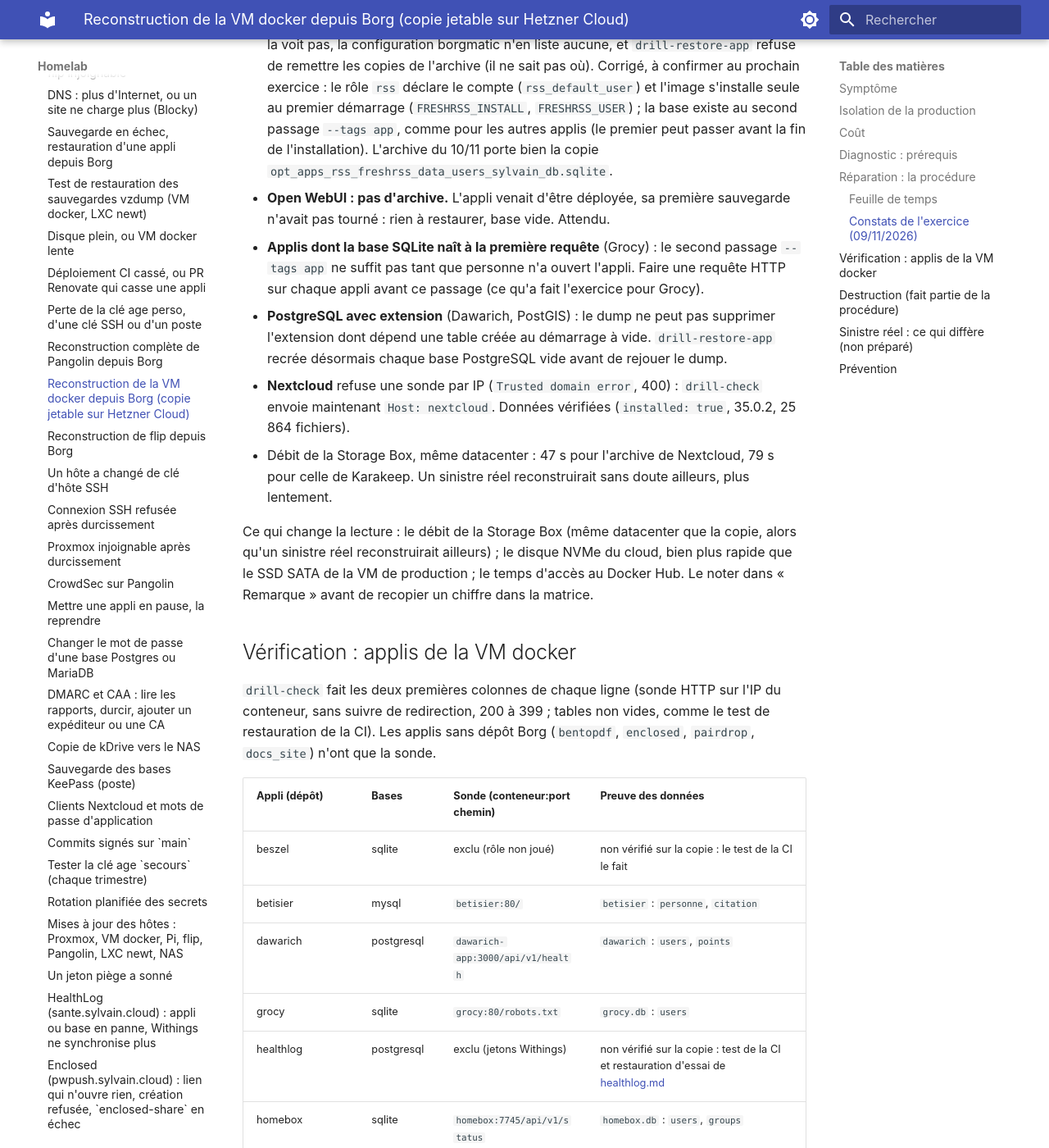
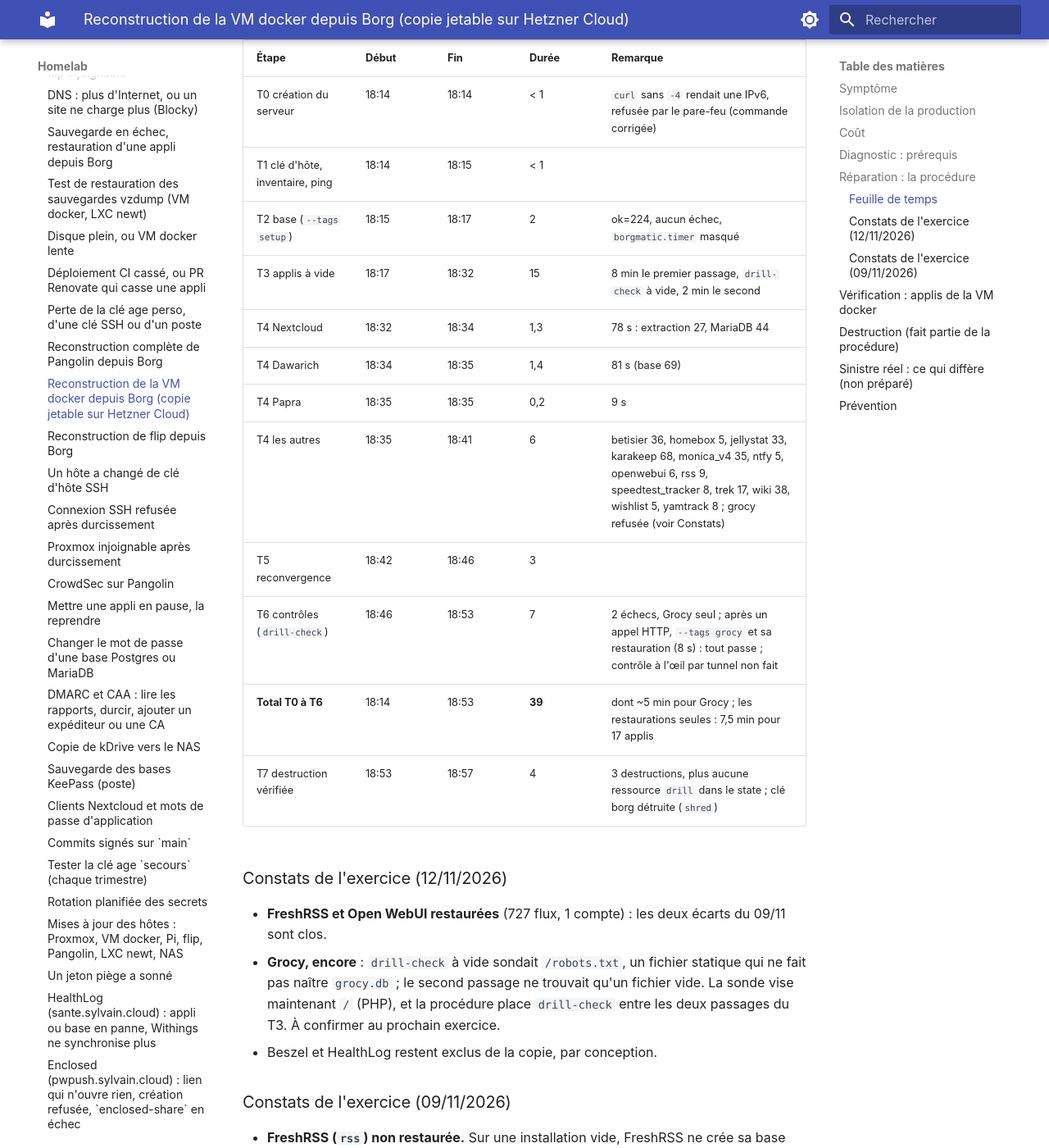
Before and after one commit to sylvainmetayer/homelab, an MkDocs documentation site: the page built from docs/runbooks/reconstruction-vm-docker.md, in a window 1280 px wide and 1400 px high, scrolled down 6068 px. Shown: the whole window at 82% size. Built offline with MkDocs 1.6.1 and Material for MkDocs 9.7.7, drawn with Linux system fonts in a browser that asks for light colours; some of the changed text lies outside the part shown.

Commit message:
docs(drill): exercice du 12/11 (39 min, 17 applis), sonde Grocy qui crée sa base
Claude-Session: https://claude.ai/code/session_01EfxfYAbz2gwpFVQsyUyGKn

````diff
--- a/docs/runbooks/reconstruction-vm-docker.md
+++ b/docs/runbooks/reconstruction-vm-docker.md
@@ -87,7 +87,7 @@ Chaque étape porte un repère (T0…) de la feuille de temps. Démarrer le chro
 **T0. Créer le serveur** (depuis un clone à jour de `main`, hors checkout principal) :
 
 ```bash
-ip=$(curl -s https://ifconfig.me)
+ip=$(curl -4 -s https://ifconfig.me)   # -4 : le pare-feu attend une IPv4 en /32
 mise exec -- tofu -chdir=tofu/pangolin plan  -var "drill={enabled=true,allowed_ssh_cidrs=[\"$ip/32\"]}"
 ```
 
@@ -123,8 +123,10 @@ borgmatic ; les images se tirent ici : c'est le temps de téléchargement, mesur
 ansible-playbook docker.yml -e drill_target=drill -e docker_drill_key_file="$XDG_RUNTIME_DIR/drill_borg_key"
 ```
 
-Puis **une seconde fois, même commande avec `--tags app`**, une fois les applis
-démarrées : Ansible ne repère une base SQLite (à exclure, à copier avant
+Puis `sudo drill-check` sur la copie (ses sondes font naître la base de Grocy,
+créée au premier appel seulement ; les contrôles de données échouent, c'est
+attendu), et **une seconde fois, même commande avec `--tags app`**, une fois les
+applis démarrées : Ansible ne repère une base SQLite (à exclure, à copier avant
 sauvegarde) que sur le disque ; au premier passage elle n'existe pas encore, et
 la configuration de l'appli ne la liste pas. Sans ce second passage,
 `drill-restore-app` s'arrête sur ce constat plutôt que de relancer l'appli à vide.
@@ -185,6 +187,34 @@ lignes `RESTORE-RESULT`) :
 | **Total T0 à T6** | 21:50 | 22:27 | **37** | dont ~10 min de corrections ; les restaurations seules : ~13 min |
 | T7 destruction vérifiée | 22:25 | 22:27 | 2 | 3 destructions, API : 0 serveur, volume, pare-feu, image `role=drill` |
 
+Exercice du 12/11/2026 (cpx42, fsn1 ; mené par Claude, sans correction du rôle
+en cours de route) :
+
+| Étape | Début | Fin | Durée | Remarque |
+|---|---|---|---|---|
+| T0 création du serveur | 18:14 | 18:14 | < 1 | `curl` sans `-4` rendait une IPv6, refusée par le pare-feu (commande corrigée) |
+| T1 clé d'hôte, inventaire, ping | 18:14 | 18:15 | < 1 | |
+| T2 base (`--tags setup`) | 18:15 | 18:17 | 2 | ok=224, aucun échec, `borgmatic.timer` masqué |
+| T3 applis à vide | 18:17 | 18:32 | 15 | 8 min le premier passage, `drill-check` à vide, 2 min le second |
+| T4 Nextcloud | 18:32 | 18:34 | 1,3 | 78 s : extraction 27, MariaDB 44 |
+| T4 Dawarich | 18:34 | 18:35 | 1,4 | 81 s (base 69) |
+| T4 Papra | 18:35 | 18:35 | 0,2 | 9 s |
+| T4 les autres | 18:35 | 18:41 | 6 | betisier 36, homebox 5, jellystat 33, karakeep 68, monica_v4 35, ntfy 5, openwebui 6, rss 9, speedtest_tracker 8, trek 17, wiki 38, wishlist 5, yamtrack 8 ; grocy refusée (voir Constats) |
+| T5 reconvergence | 18:42 | 18:46 | 3 | |
+| T6 contrôles (`drill-check`) | 18:46 | 18:53 | 7 | 2 échecs, Grocy seul ; après un appel HTTP, `--tags grocy` et sa restauration (8 s) : tout passe ; contrôle à l'œil par tunnel non fait |
+| **Total T0 à T6** | 18:14 | 18:53 | **39** | dont ~5 min pour Grocy ; les restaurations seules : 7,5 min pour 17 applis |
+| T7 destruction vérifiée | 18:53 | 18:57 | 4 | 3 destructions, plus aucune ressource `drill` dans le state ; clé borg détruite (`shred`) |
+
+### Constats de l'exercice (12/11/2026)
+
+- **FreshRSS et Open WebUI restaurées** (727 flux, 1 compte) : les deux écarts
+  du 09/11 sont clos.
+- **Grocy, encore** : `drill-check` à vide sondait `/robots.txt`, un fichier
+  statique qui ne fait pas naître `grocy.db` ; le second passage ne trouvait
+  qu'un fichier vide. La sonde vise maintenant `/` (PHP), et la procédure place
+  `drill-check` entre les deux passages du T3. À confirmer au prochain exercice.
+- Beszel et HealthLog restent exclus de la copie, par conception.
+
 ### Constats de l'exercice (09/11/2026)
 
 - **FreshRSS (`rss`) non restaurée.** Sur une installation vide, FreshRSS ne
````
Also changed, not shown: other parts of docs/runbooks/reconstruction-vm-docker.md (+1 -1 lines), docs/matrice-des-donnees.md (+2 -2 lines), 1 other file.
